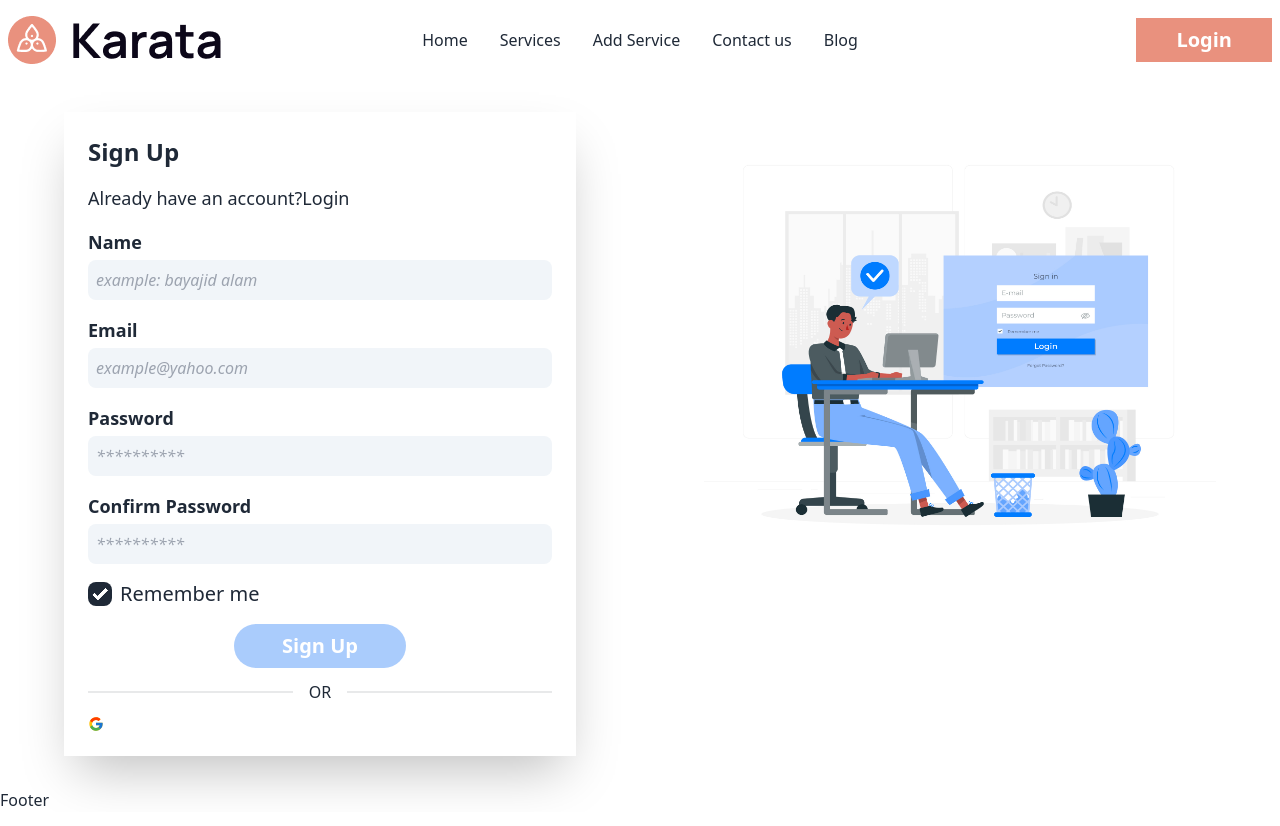
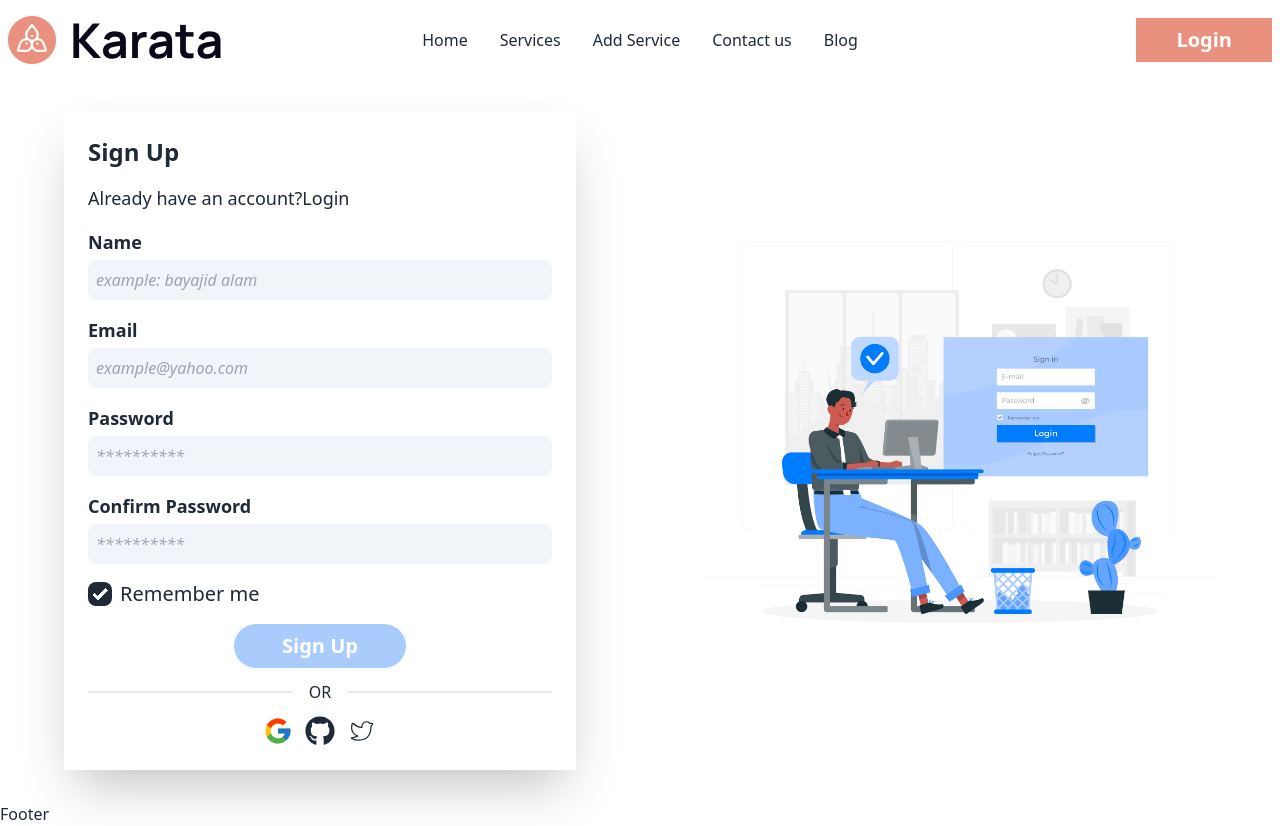
Before and after one commit to BayajidAlam/karata-client, a React (Create React App) app: page /signUp in a window 1280 px wide. Built offline with nearby package versions, Linux system fonts and the light colour scheme.

Commit message:
sign up page done

```diff
--- a/src/Pages/SignUp/SignUp.js
+++ b/src/Pages/SignUp/SignUp.js
@@ -3,6 +3,8 @@ import { Link } from "react-router-dom";
 import pic from "../../assets/signup.jpg";
 import "./SignUp.css";
 import { FcGoogle } from 'react-icons/fc';
+import { FaGithub } from 'react-icons/fa';
+import { CiTwitter } from 'react-icons/ci';
 
 
 const SignUp = () => {
@@ -10,7 +12,7 @@ const SignUp = () => {
     <section>
       <div>
         <div className="flex container mx-auto  py-8">
-          <div className="w-2/5 mx-auto shadow-2xl h-3/4">
+          <div className="w-2/5 mx-auto shadow-2xl">
             <div className="p-6 space-y-4">
               <h1 className="text-2xl font-bold">Sign Up</h1>
               <p className="text-lg">
@@ -64,13 +66,15 @@ const SignUp = () => {
                 </button>
               </div>
               <div className="divider">OR</div>
-              <div>
-                <FcGoogle/>
+              <div className="flex items-center justify-center space-x-3">
+                <FcGoogle className="text-3xl"/>
+                <FaGithub className="text-3xl"/>
+                <CiTwitter className="text-3xl"/>
               </div>
             </div>
           </div>
-          <div className="w-2/5 mx-auto">
-            <img className="w-full h-3/4" src={pic} alt="" />
+          <div className="w-2/5 mx-auto flex justify-center items-center">
+            <img className="w-full" src={pic} alt="" />
           </div>
         </div>
       </div>
```
